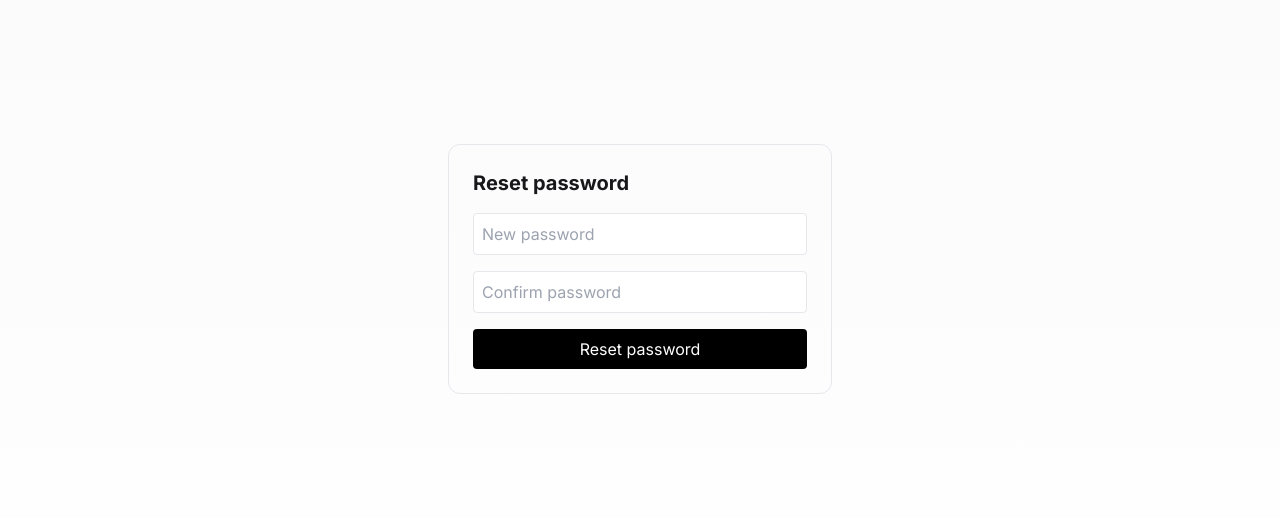
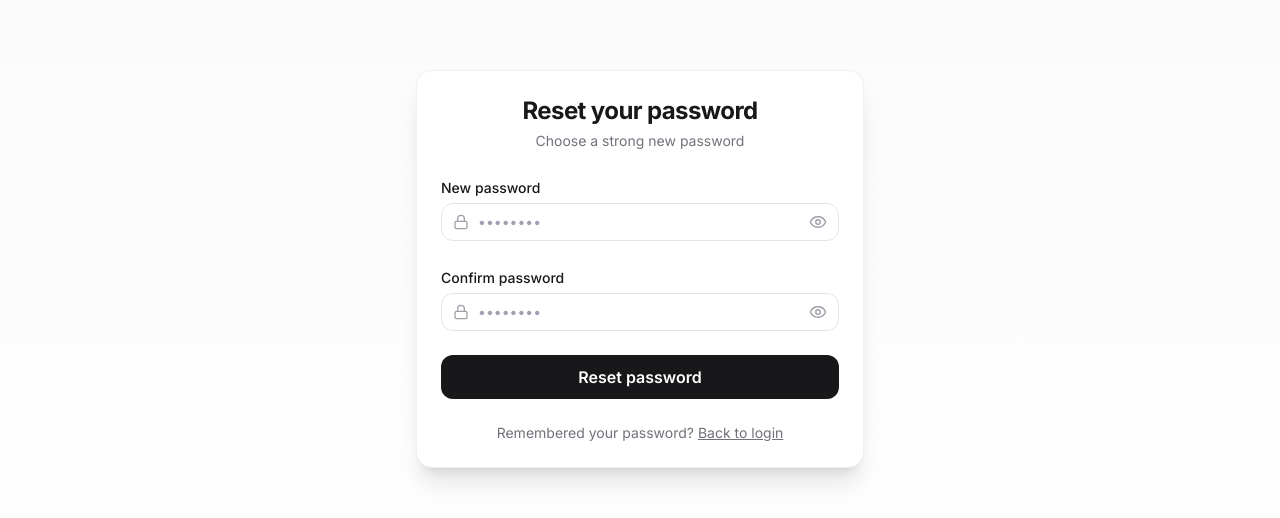
Before and after one commit to digipants/digipants-next, a Next.js app: page /reset-password in a window 1280 px wide. Shown: the part 196-714 px from the top of the page. Built offline with nearby package versions, Linux system fonts and the light colour scheme; no server answers.

Commit message:
UI updated

```diff
--- a/app/forgot-password/page.tsx
+++ b/app/forgot-password/page.tsx
@@ -2,35 +2,74 @@
 
 import { useState } from "react";
 import { toast } from "react-toastify";
+import { Mail } from "lucide-react";
 
 export default function ForgotPasswordPage() {
   const [email, setEmail] = useState("");
+  const [loading, setLoading] = useState(false);
 
   const submit = async () => {
+    if (!email) {
+      toast.warning("Please enter your email");
+      return;
+    }
+
+    setLoading(true);
+
     await fetch("/api/forgot-password", {
       method: "POST",
       headers: { "Content-Type": "application/json" },
       body: JSON.stringify({ email }),
     });
 
+    setLoading(false);
     toast.success("If the email exists, a reset link has been sent.");
   };
 
   return (
-    <div className="min-h-screen flex items-center justify-center">
-      <div className="w-full max-w-sm p-6 border rounded-xl space-y-4">
-        <h1 className="text-xl font-bold">Forgot password</h1>
-        <input
-          className="bg-slate-100 w-full border p-2 rounded"
-          placeholder="Email"
-          onChange={(e) => setEmail(e.target.value)}
-        />
+    <div className="min-h-screen flex items-center justify-center bg-gradient-to-b from-zinc-50 to-white dark:from-zinc-950 dark:to-black px-4">
+      <div className="w-full max-w-md rounded-2xl border border-zinc-200/60 dark:border-zinc-800/60 bg-white dark:bg-zinc-900 shadow-xl p-6 space-y-6">
+
+        {/* Header */}
+        <div className="text-center space-y-1">
+          <h1 className="text-2xl font-bold tracking-tight">
+            Forgot password
+          </h1>
+          <p className="text-sm text-zinc-500 dark:text-zinc-400">
+            We’ll send you a reset link if your email exists
+          </p>
+        </div>
+
+        {/* Email Input */}
+        <div className="space-y-1">
+          <label className="text-sm font-medium">Email</label>
+          <div className="relative">
+            <Mail className="absolute left-3 top-1/2 -translate-y-1/2 h-4 w-4 text-zinc-400" />
+            <input
+              type="email"
+              placeholder="you@company.com"
+              className="w-full rounded-xl border border-zinc-200 dark:border-zinc-700 bg-transparent pl-9 pr-3 py-2 text-sm focus:outline-none focus:ring-2 focus:ring-zinc-900 dark:focus:ring-white"
+              onChange={(e) => setEmail(e.target.value)}
+            />
+          </div>
+        </div>
+
+        {/* Submit */}
         <button
+          disabled={loading}
           onClick={submit}
-          className="w-full bg-black text-white py-2 rounded"
+          className="w-full rounded-xl bg-zinc-900 dark:bg-white text-white dark:text-zinc-900 py-2.5 font-semibold hover:opacity-90 transition disabled:opacity-50"
         >
-          Send reset link
+          {loading ? "Sending…" : "Send reset link"}
         </button>
+
+        {/* Footer */}
+        <p className="text-center text-sm text-zinc-500">
+          Remembered your password?{" "}
+          <a href="/login" className="underline">
+            Back to login
+          </a>
+        </p>
       </div>
     </div>
   );
--- a/app/reset-password/ResetPasswordClient.tsx
+++ b/app/reset-password/ResetPasswordClient.tsx
@@ -3,6 +3,7 @@
 import { useSearchParams, useRouter } from "next/navigation";
 import { useState } from "react";
 import { toast } from "react-toastify";
+import { Eye, EyeOff, Lock } from "lucide-react";
 
 export default function ResetPasswordClient() {
   const params = useSearchParams();
@@ -11,10 +12,18 @@ export default function ResetPasswordClient() {
 
   const [password, setPassword] = useState("");
   const [confirmPassword, setConfirmPassword] = useState("");
+  const [showPassword, setShowPassword] = useState(false);
+  const [showConfirm, setShowConfirm] = useState(false);
+  const [loading, setLoading] = useState(false);
 
   const submit = async () => {
     if (!token) {
       toast.error("Invalid or missing reset token");
+      return;
+    }
+
+    if (!password || !confirmPassword) {
+      toast.warning("Please fill all fields");
       return;
     }
 
@@ -23,11 +32,15 @@ export default function ResetPasswordClient() {
       return;
     }
 
+    setLoading(true);
+
     const res = await fetch("/api/reset-password", {
       method: "POST",
       headers: { "Content-Type": "application/json" },
       body: JSON.stringify({ token, password, confirmPassword }),
     });
+
+    setLoading(false);
 
     if (!res.ok) {
       const data = await res.json().catch(() => null);
@@ -40,30 +53,77 @@ export default function ResetPasswordClient() {
   };
 
   return (
-    <div className="min-h-screen flex items-center justify-center">
-      <div className="w-full max-w-sm p-6 border rounded-xl space-y-4">
-        <h1 className="text-xl font-bold">Reset password</h1>
+    <div className="min-h-screen flex items-center justify-center bg-gradient-to-b from-zinc-50 to-white dark:from-zinc-950 dark:to-black px-4">
+      <div className="w-full max-w-md rounded-2xl border border-zinc-200/60 dark:border-zinc-800/60 bg-white dark:bg-zinc-900 shadow-xl p-6 space-y-6">
 
+        {/* Header */}
+        <div className="text-center space-y-1">
+          <h1 className="text-2xl font-bold tracking-tight">
+            Reset your password
+          </h1>
+          <p className="text-sm text-zinc-500 dark:text-zinc-400">
+            Choose a strong new password
+          </p>
+        </div>
+
+        {/* New password */}
+        <div className="space-y-1">
+          <label className="text-sm font-medium">New password</label>
+          <div className="relative">
+            <Lock className="absolute left-3 top-1/2 -translate-y-1/2 h-4 w-4 text-zinc-400" />
             <input
-          type="password"
-          placeholder="New password"
-          className="w-full border p-2 rounded"
+              type={showPassword ? "text" : "password"}
+              placeholder="••••••••"
+              className="w-full rounded-xl border border-zinc-200 dark:border-zinc-700 bg-transparent pl-9 pr-10 py-2 text-sm focus:outline-none focus:ring-2 focus:ring-zinc-900 dark:focus:ring-white"
               onChange={(e) => setPassword(e.target.value)}
             />
+            <button
+              type="button"
+              onClick={() => setShowPassword((s) => !s)}
+              className="absolute right-3 top-1/2 -translate-y-1/2 text-zinc-400 hover:text-zinc-600 dark:hover:text-zinc-300"
+            >
+              {showPassword ? <EyeOff size={18} /> : <Eye size={18} />}
+            </button>
+          </div>
+        </div>
 
+        {/* Confirm password */}
+        <div className="space-y-1">
+          <label className="text-sm font-medium">Confirm password</label>
+          <div className="relative">
+            <Lock className="absolute left-3 top-1/2 -translate-y-1/2 h-4 w-4 text-zinc-400" />
             <input
-          type="password"
-          placeholder="Confirm password"
-          className="w-full border p-2 rounded"
+              type={showConfirm ? "text" : "password"}
+              placeholder="••••••••"
+              className="w-full rounded-xl border border-zinc-200 dark:border-zinc-700 bg-transparent pl-9 pr-10 py-2 text-sm focus:outline-none focus:ring-2 focus:ring-zinc-900 dark:focus:ring-white"
               onChange={(e) => setConfirmPassword(e.target.value)}
             />
+            <button
+              type="button"
+              onClick={() => setShowConfirm((s) => !s)}
+              className="absolute right-3 top-1/2 -translate-y-1/2 text-zinc-400 hover:text-zinc-600 dark:hover:text-zinc-300"
+            >
+              {showConfirm ? <EyeOff size={18} /> : <Eye size={18} />}
+            </button>
+          </div>
+        </div>
 
+        {/* Submit */}
         <button
+          disabled={loading}
           onClick={submit}
-          className="w-full bg-black text-white py-2 rounded"
+          className="w-full rounded-xl bg-zinc-900 dark:bg-white text-white dark:text-zinc-900 py-2.5 font-semibold hover:opacity-90 transition disabled:opacity-50"
         >
-          Reset password
+          {loading ? "Resetting…" : "Reset password"}
         </button>
+
+        {/* Footer */}
+        <p className="text-center text-sm text-zinc-500">
+          Remembered your password?{" "}
+          <a href="/login" className="underline">
+            Back to login
+          </a>
+        </p>
       </div>
     </div>
   );
```
Lines whose indentation alone changed are shown as unchanged.
